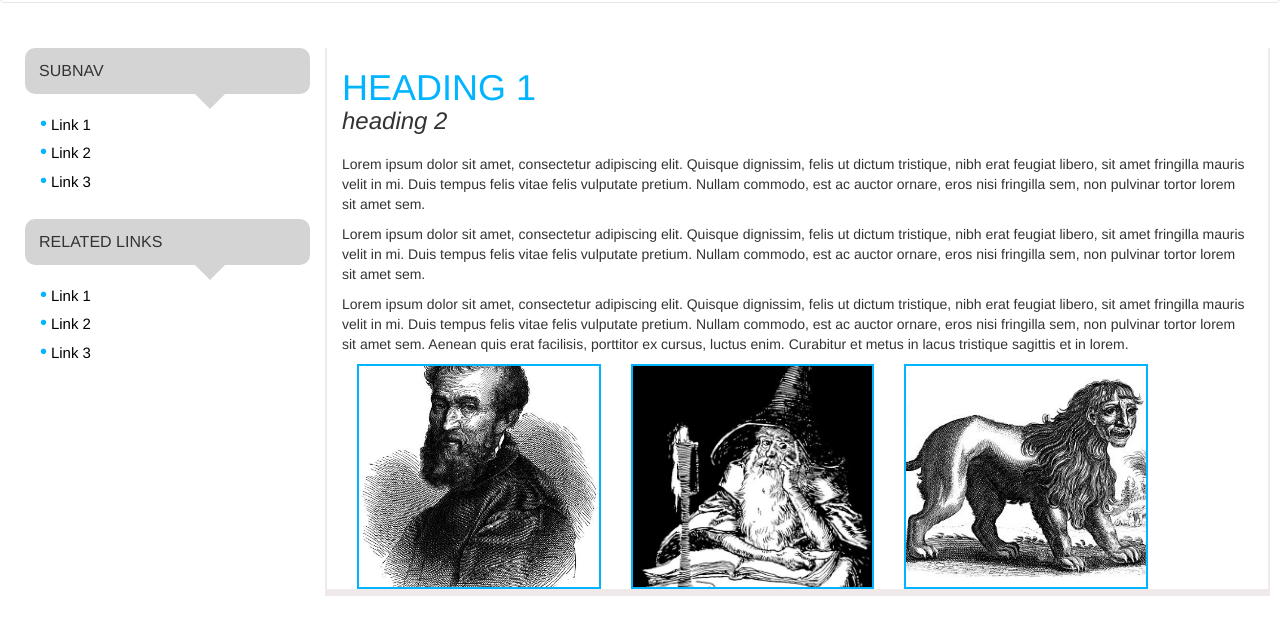
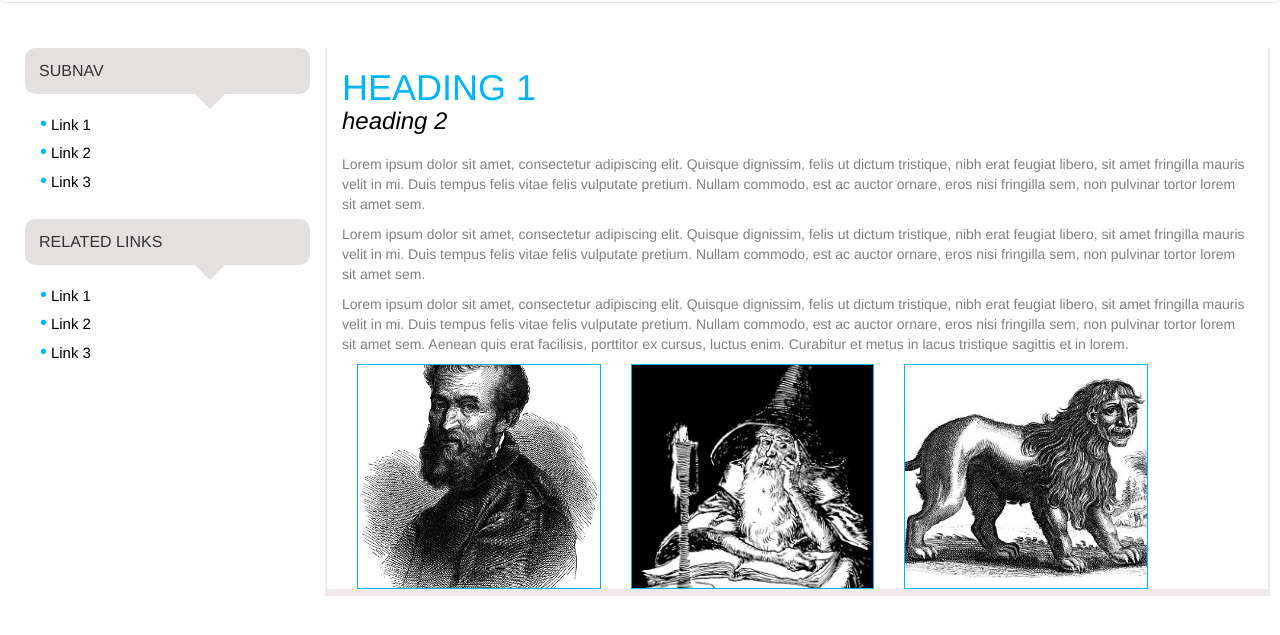
Before and after one commit to d88naimi/LL-Project, a website: page index.html in a window 1280 px wide. Shown: the part 69-704 px from the top of the page. Drawn offline with nearby package versions, Linux system fonts and the light colour scheme.

Commit message:
minor touch completed

```diff
--- a/package.json
+++ b/package.json
@@ -4,9 +4,7 @@
   "description": "Lease Labs Project",
   "main": "app.js",
   "scripts": {
-        "test": "echo \"Error: no test specified\" && exit 1",
-        "start": "node server.js",
-        "watch": "nodemon server.js"
+    "test": "echo \"Error: no test specified\" && exit 1"
   },
   "author": "David Naimi",
   "license": "ISC",
--- a/sass/style.scss
+++ b/sass/style.scss
@@ -6,10 +6,14 @@
     }
 
     $leaselab: #00b4ff;
-    $gray: #d4d4d4;
+    $gray: #e5e0e0;
     h1 {
         color: $leaselab;
         margin-bottom: -20px;
+    }
+
+    p {
+        color: gray;
     }
 
     .wrapper {
@@ -33,6 +37,7 @@
         padding: 10px;
     }
 
+    //logo
     .leaseLabs {
         width: 80%;
     }
@@ -68,6 +73,7 @@
         font-size: 20px;
     }
 
+    // container left bubble chat
     .bubble {
         position: relative;
         display: inline-block;
@@ -110,10 +116,11 @@
         z-index: 0;
     }
 
-    // Container Right
+    // Container Right Begin
     h3 {
         font-style: italic;
         margin-bottom: 20px;
+        color: black;
     }
 
     #containerRight {
@@ -129,7 +136,7 @@
         background-position: center;
         background-size: cover;
         background-repeat: no-repeat;
-        border: 2px solid $leaselab;
+        border: 1px solid $leaselab;
     }
 
     .overlay {
```
Also changed, not shown: css/style.css. Lines whose indentation alone changed are shown as unchanged.
